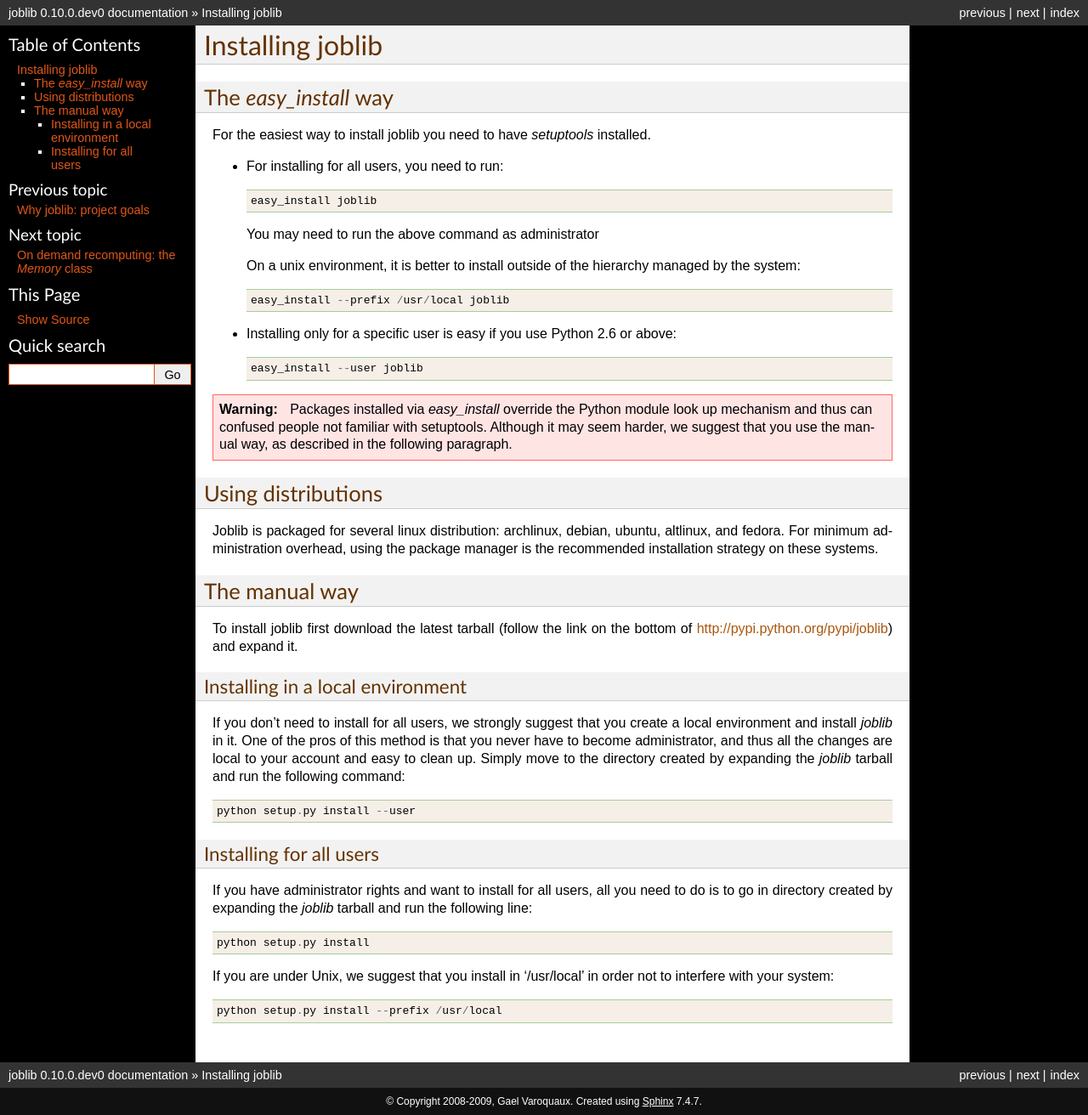
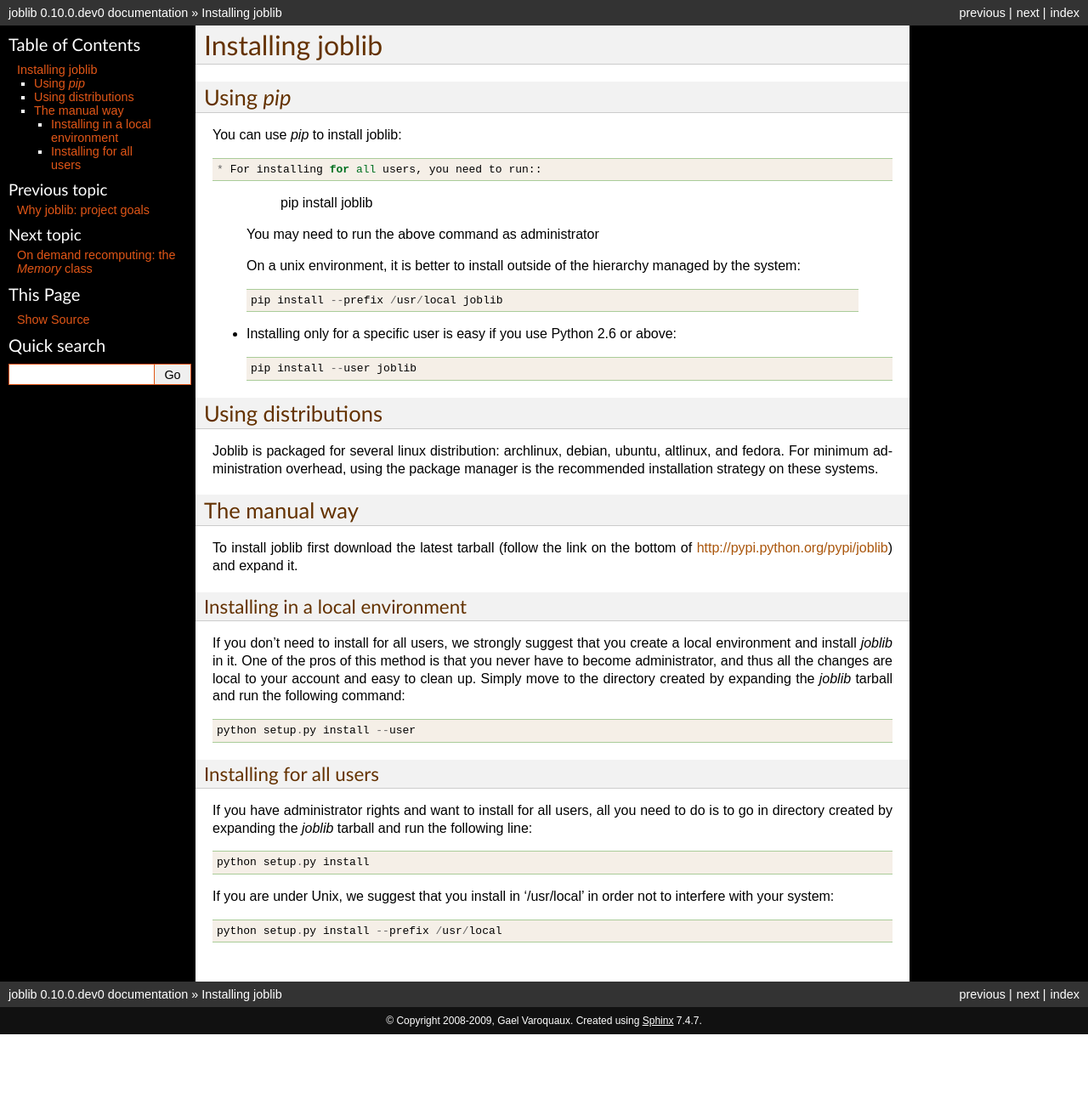
Before and after one commit to joblib/joblib, a Sphinx documentation site: the page built from doc/installing.rst, in a window 1280 px wide. Shown: the whole page at 85% size. Built offline with Sphinx 7.4.7, drawn with Linux system fonts in a browser that asks for light colours; formulas are drawn with MathJax 3; after the commit the page ends 1217 px from its top, so only the background shows below that.

Commit message:
DOC: remove easy_install from joblib installation documentation (#363)

```diff
--- a/doc/installing.rst
+++ b/doc/installing.rst
@@ -1,34 +1,26 @@
 Installing joblib
 ===================
 
-The `easy_install` way
------------------------
+Using `pip`
+------------
 
-For the easiest way to install joblib you need to have `setuptools`
-installed.
+You can use `pip` to install joblib::
 
 * For installing for all users, you need to run::
 
-    easy_install joblib
+    pip install joblib
 
   You may need to run the above command as administrator
 
   On a unix environment, it is better to install outside of the hierarchy
   managed by the system::
 
-    easy_install --prefix /usr/local joblib
+    pip install --prefix /usr/local joblib
 
 * Installing only for a specific user is easy if you use Python 2.6 or
   above::
 
-    easy_install --user joblib
-
-.. warning::
-
-    Packages installed via `easy_install` override the Python module look
-    up mechanism and thus can confused people not familiar with
-    setuptools. Although it may seem harder, we suggest that you use the
-    manual way, as described in the following paragraph.
+    pip install --user joblib
 
 Using distributions
 --------------------
```
Also changed, not shown: README.rst (+6 -2 lines).
